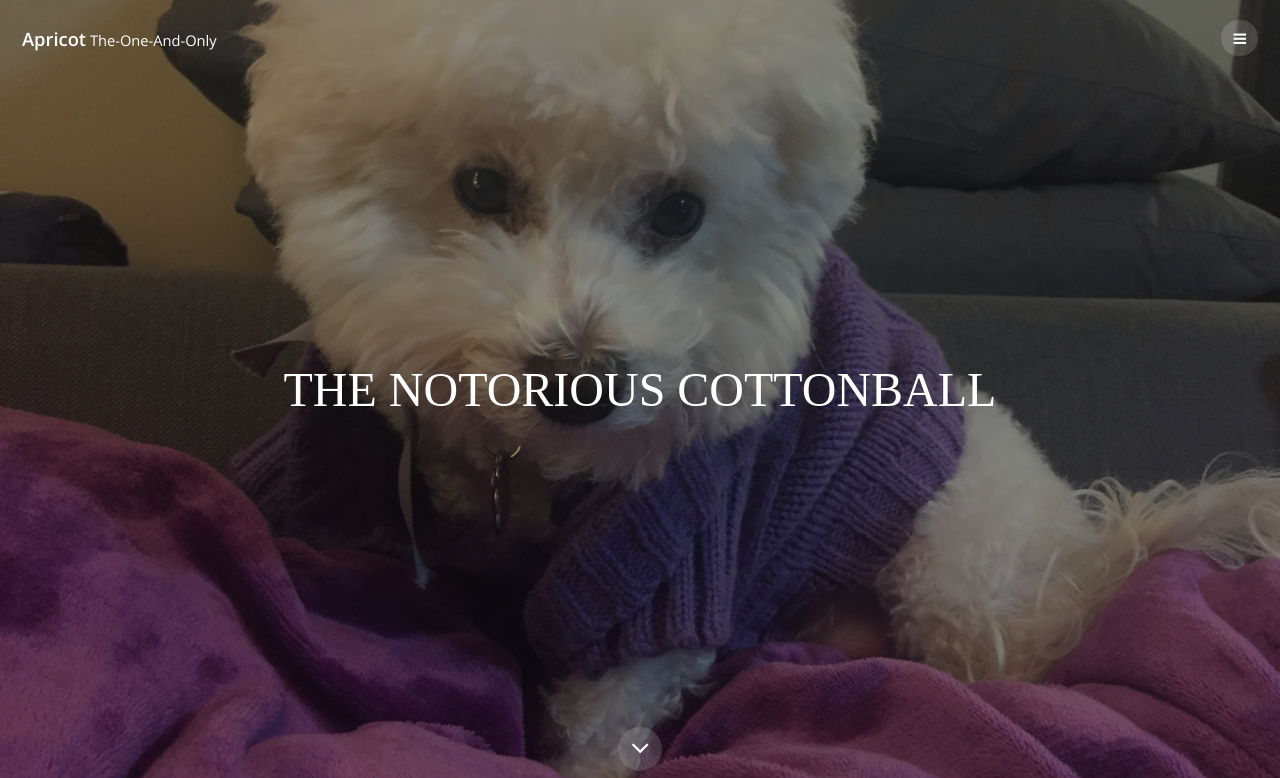
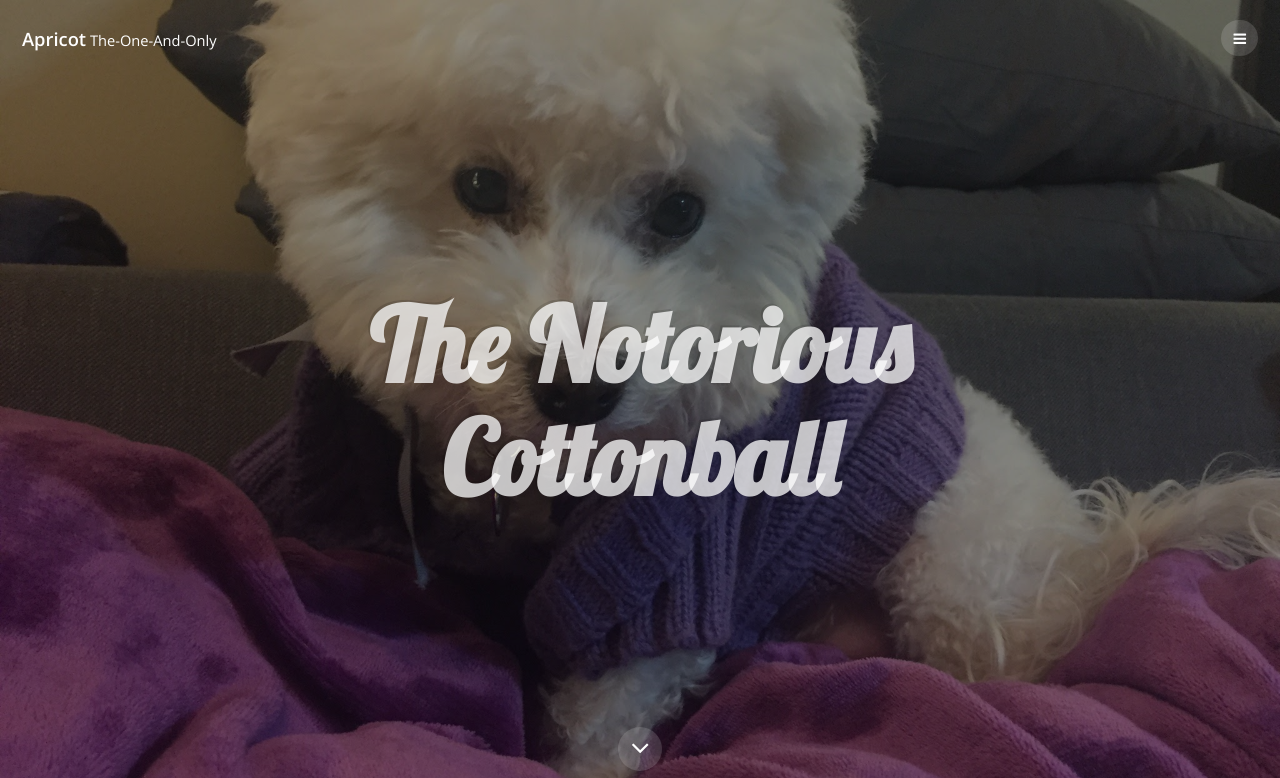
Before and after one commit to NotoriousCottonball/Apricot, a plain HTML site: page index.html in a window 1280 px wide. Shown: the top 778 px of the page. Drawn offline with nearby package versions, Linux system fonts and the light colour scheme.

Commit message:
Update index.html

```diff
--- a/index.html
+++ b/index.html
@@ -32,7 +32,7 @@
 			<section id="banner" class="bg-img" data-bg="banner.jpg">
 				<div class="inner">
 					<header>
-						<h2 style="font-family:Bookman Old Style; font-size: 48px">The Notorious Cottonball</h2>
+						<h1>The Notorious Cottonball</h1>
 					</header>
 				</div>
 				<a href="#one" class="more">Learn More</a>
```
